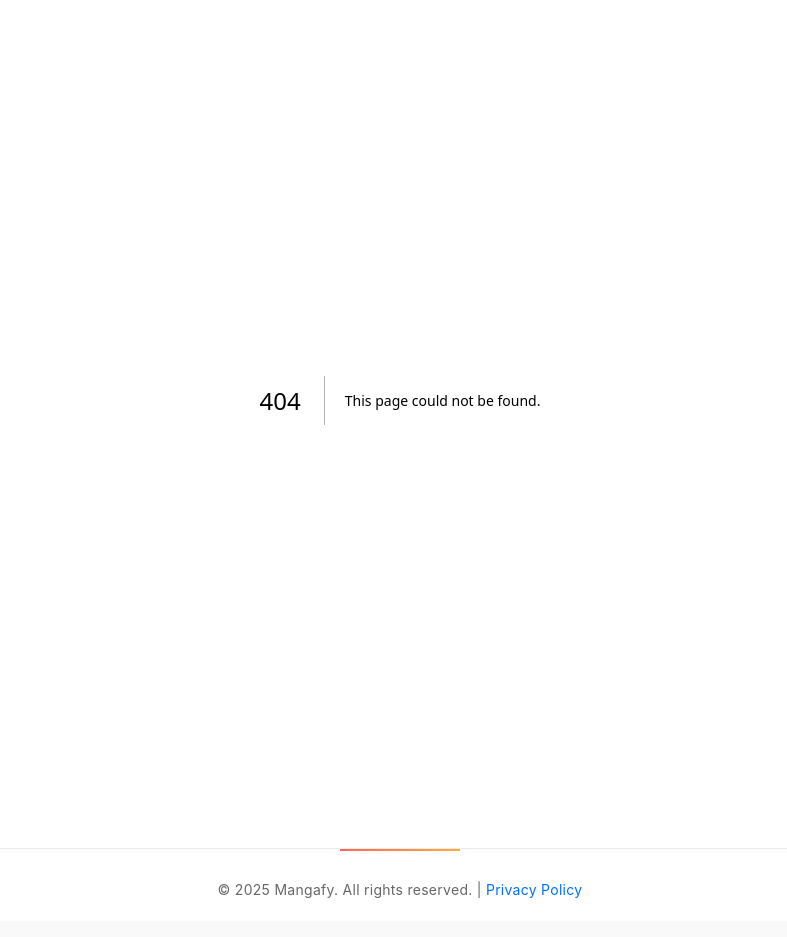
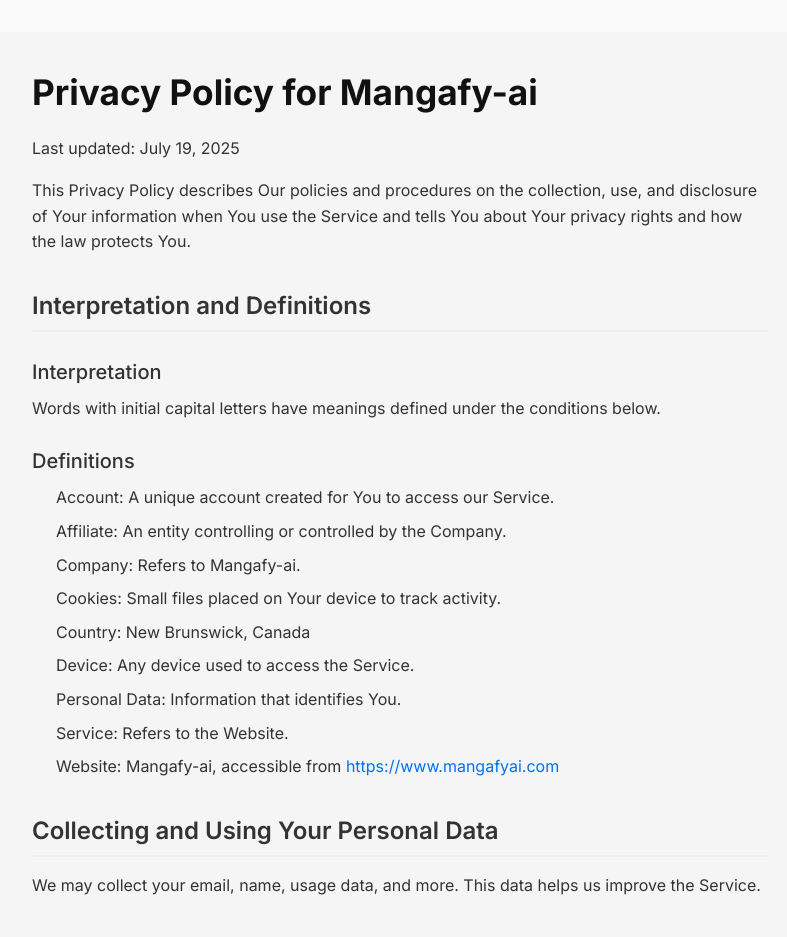
Before and after one commit to ChefEase/Mangafy.Ai, a Next.js app: page /privacy-policy in a window 1280 px wide. Before the commit this address had no page. Shown: the top 937 px of the page, without its empty margins (240-1027 px from the left). Built offline with nearby package versions, Linux system fonts and the light colour scheme; a web font is replaced by a local one.

Commit message:
Indexing for better Recognizability

```diff
--- /dev/null
+++ b/src/app/privacy-policy/page.tsx
@@ -0,0 +1,65 @@
+import React from "react";
+import "./privacy-policy.css";
+
+const PrivacyPolicy = () => {
+  return (
+    <div className="privacy-container">
+      <h1>Privacy Policy for Mangafy-ai</h1>
+      <p>Last updated: July 19, 2025</p>
+
+      <p>
+        This Privacy Policy describes Our policies and procedures on the collection, use,
+        and disclosure of Your information when You use the Service and tells You about
+        Your privacy rights and how the law protects You.
+      </p>
+
+      <h2>Interpretation and Definitions</h2>
+      <h3>Interpretation</h3>
+      <p>
+        Words with initial capital letters have meanings defined under the conditions below.
+      </p>
+
+      <h3>Definitions</h3>
+      <ul>
+        <li><strong>Account:</strong> A unique account created for You to access our Service.</li>
+        <li><strong>Affiliate:</strong> An entity controlling or controlled by the Company.</li>
+        <li><strong>Company:</strong> Refers to Mangafy-ai.</li>
+        <li><strong>Cookies:</strong> Small files placed on Your device to track activity.</li>
+        <li><strong>Country:</strong> New Brunswick, Canada</li>
+        <li><strong>Device:</strong> Any device used to access the Service.</li>
+        <li><strong>Personal Data:</strong> Information that identifies You.</li>
+        <li><strong>Service:</strong> Refers to the Website.</li>
+        <li><strong>Website:</strong> Mangafy-ai, accessible from <a href="https://www.mangafyai.com">https://www.mangafyai.com</a></li>
+      </ul>
+
+      <h2>Collecting and Using Your Personal Data</h2>
+      <p>We may collect your email, name, usage data, and more. This data helps us improve the Service.</p>
+
+      <h2>Tracking Technologies and Cookies</h2>
+      <p>We use cookies and similar tracking technologies. You can manage cookies via your browser.</p>
+
+      <h2>Use of Your Personal Data</h2>
+      <p>We use your data to provide services, contact you, manage accounts, or analyze usage.</p>
+
+      <h2>Sharing Your Personal Data</h2>
+      <p>We may share information with service providers, affiliates, or for business transfers.</p>
+
+      <h2>Retention of Your Personal Data</h2>
+      <p>We retain data only as long as necessary for legal and business purposes.</p>
+
+      <h2>Security</h2>
+      <p>We implement reasonable measures to protect your data, but no method is 100% secure.</p>
+
+      <h2>Children's Privacy</h2>
+      <p>Our Service is not for anyone under 13. We delete data if collected from children without consent.</p>
+
+      <h2>Changes to this Privacy Policy</h2>
+      <p>We will notify you when this Privacy Policy is updated.</p>
+
+      <h2>Contact Us</h2>
+      <p>Email: <a href="mailto:mangaficustomercare@gmail.com">mangaficustomercare@gmail.com</a></p>
+    </div>
+  );
+};
+
+export default PrivacyPolicy;
--- /dev/null
+++ b/src/app/privacy-policy/privacy-policy.css
@@ -0,0 +1,44 @@
+.privacy-container {
+    max-width: 800px;
+    margin: 2rem auto;
+    padding: 2rem;
+    line-height: 1.6;
+    font-family: 'Inter', sans-serif;
+    color: #333;
+  }
+
+  .privacy-container h1 {
+    font-size: 2.2rem;
+    margin-bottom: 1rem;
+    font-weight: 700;
+    color: #111;
+  }
+
+  .privacy-container h2 {
+    font-size: 1.5rem;
+    margin-top: 2rem;
+    margin-bottom: 1rem;
+    font-weight: 600;
+    border-bottom: 2px solid #eee;
+    padding-bottom: 0.3rem;
+  }
+
+  .privacy-container h3 {
+    font-size: 1.25rem;
+    margin-top: 1.5rem;
+    margin-bottom: 0.5rem;
+    font-weight: 500;
+  }
+
+  .privacy-container p {
+    margin-bottom: 1rem;
+  }
+
+  .privacy-container ul {
+    padding-left: 1.5rem;
+    margin-bottom: 1rem;
+  }
+
+  .privacy-container li {
+    margin-bottom: 0.5rem;
+  }
--- a/src/components/Footer/Footer.tsx
+++ b/src/components/Footer/Footer.tsx
@@ -5,11 +5,7 @@ export const Footer = () => {
     <footer className="footer">
       <p>
         &copy; 2025 Mangafy. All rights reserved. |{" "}
-        <a
-          href="https://www.termsfeed.com/live/c4543b43-f6b0-4cf4-be09-14a6b567f001"
-          target="_blank"
-          rel="noopener noreferrer"
-        >
+        <a href="/privacy-policy" target="_blank" rel="noopener noreferrer">
           Privacy Policy
         </a>
       </p>
```
